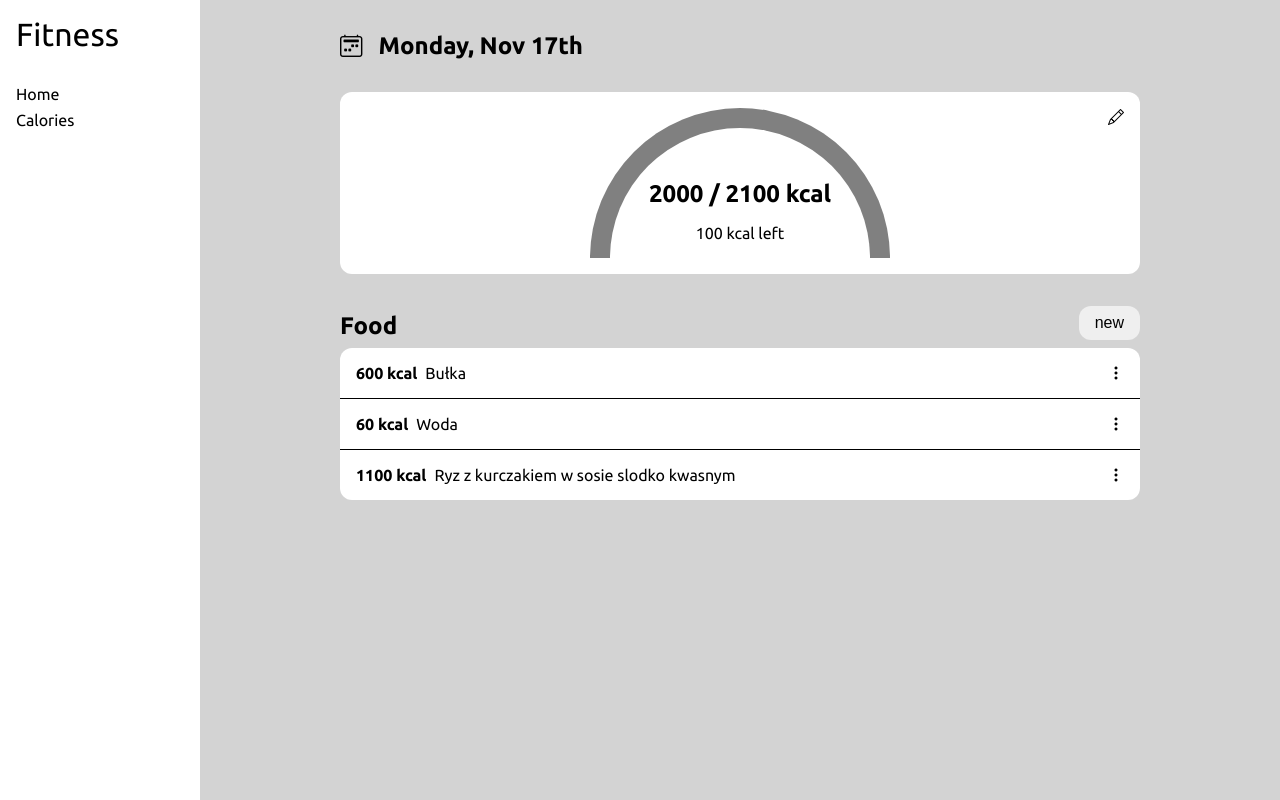
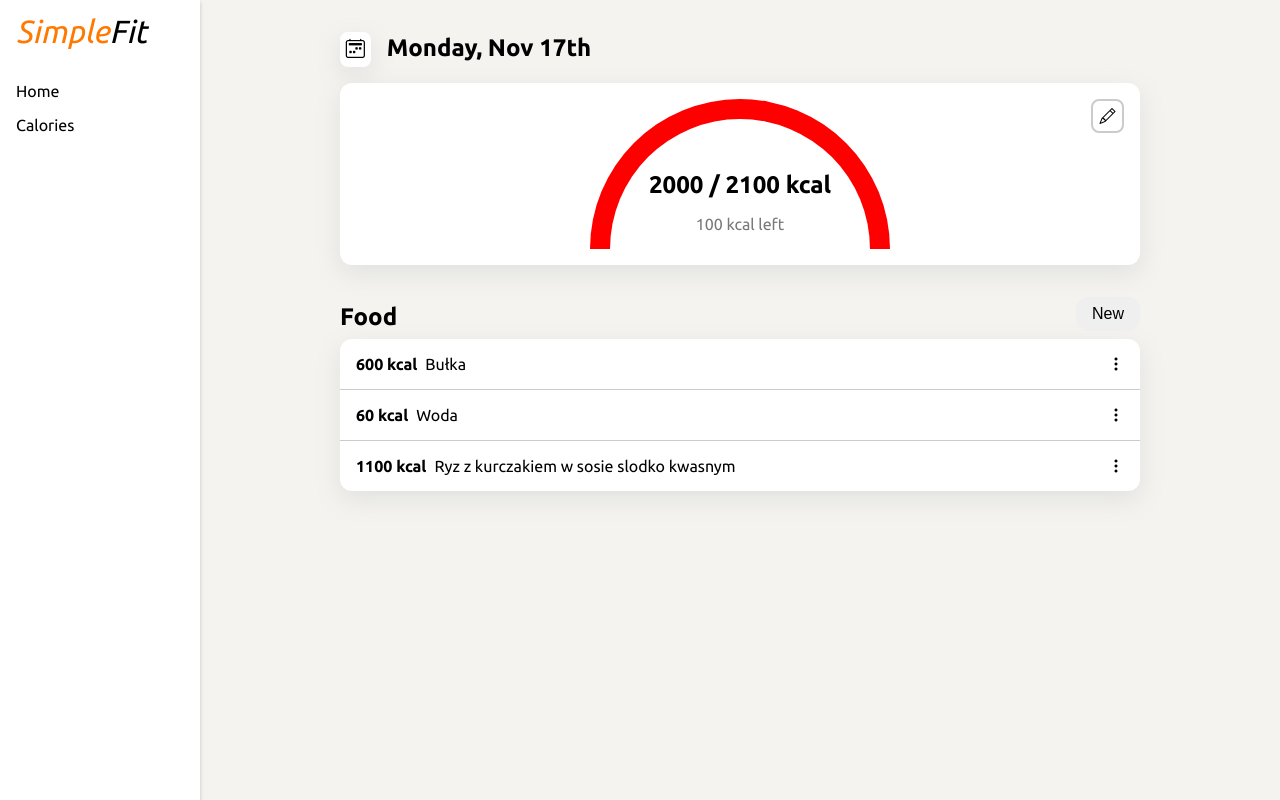
Before and after one commit to E-Ciesielski/simple-fitness, a React (Vite) app: page /calories in a window 1280 px wide. Built offline with nearby package versions, Linux system fonts and the light colour scheme.

Commit message:
style date picker

```diff
--- a/src/features/calories/CaloriesPage.css
+++ b/src/features/calories/CaloriesPage.css
@@ -10,11 +10,44 @@
 
 .date__icon {
     display: inline-block;
-    font-size: 1.4rem;
+    font-size: 1.2rem;
+    background-color: var(--c-bg-secondary);
+    padding: .3em;
+    border-radius: 8px;
+    box-shadow: rgba(149, 157, 165, 0.2) 0px 8px 24px;
+    cursor: pointer;
+}
+
+.date-picker {
+    position: absolute;
+    z-index: 1000;
+    padding: 1em;
+    display: none;
+    min-width: 300px;
+    max-width: 400px;
+    margin-top: .5rem;
+    border: solid 1px var(--c-accent);
+}
+
+.date-picker.date-picker--active {
+    display: block;
+}
+
+.date-picker__input {
+    width: 100%;
+    margin-bottom: 1rem;
+    text-align: center;
+    font-size: 1rem;
+}
+
+.date-picker__actions {
+    display: flex;
+    justify-content: start;
+    gap: 1rem;
 }
 
 .calories {
-    margin: 2rem 0;
+    margin: 1rem 0 2rem 0;
     padding: 1em;
     position: relative;
 }
@@ -27,6 +60,7 @@
 .calories__text-secondary {
     margin: 0;
     margin-bottom: 1rem;
+    color: var(--c-text-secondary);
 }
 
 .calories__settings {
@@ -34,11 +68,15 @@
     position: absolute;
     right: 1rem;
     top: 1rem;
+    padding: .4em;
+    border-radius: 8px;
+    border: solid 2px var(--c-accent);;
 }
 
 .card {
     background-color: var(--c-bg-secondary);
     border-radius: 12px;
+    box-shadow: rgba(149, 157, 165, 0.2) 0px 8px 24px;
 }
 
 .calories__progress {
@@ -46,7 +84,7 @@
     height: 150px;
     border-top-left-radius: 150px;
     border-top-right-radius: 150px;
-    border: 20px solid gray;
+    border: 20px solid red;
     border-bottom: 0;
     display: flex;
     flex-direction: column;
@@ -61,7 +99,7 @@
 
 .food-item {
     padding: 1em 1em;
-    border-bottom: 1px black solid;
+    border-bottom: 1px var(--c-accent) solid;
     display: flex;
     justify-content: space-between;
 }
@@ -92,6 +130,29 @@
     font-size: 1rem;
 }
 
+.btn--primary {
+    background-color: var(--c-primary);
+    color: var(--c-text-2);
+}
+
+.btn--secondary {
+    background-color: var(--c-secondary);
+    color: var(--c-text);
+}
+
+input[type="date"]::-webkit-inner-spin-button,
+input[type="date"]::-webkit-calendar-picker-indicator {
+  display: none;
+  -webkit-appearance: none;
+}
+
+.input {
+    padding: .5em;
+    border-radius: 12px;
+    border: 1px solid var(--c-accent);
+    outline: none;
+}
+
 @media(min-width: 1000px) {
     .calories-page {
         max-width: 800px;
--- a/src/features/calories/CaloriesPage.tsx
+++ b/src/features/calories/CaloriesPage.tsx
@@ -1,10 +1,31 @@
+import { useState } from "react";
 import "./CaloriesPage.css";
 
 export default function CaloriesPage() {
+  const [showDatePicker, setShowDatePicker] = useState(false);
+
+  function toggleDatePicker() {
+    setShowDatePicker(!showDatePicker);
+  }
+
   return (
     <div className="calories-page">
       <div className="date">
-        <i className="bi bi-calendar2-week date__icon"></i>
+        <i
+          className="bi bi-calendar2-week date__icon"
+          onClick={toggleDatePicker}
+        ></i>
+        <div
+          className={
+            (showDatePicker ? "date-picker--active " : "") + "date-picker card"
+          }
+        >
+          <input type="date" className="input date-picker__input" />
+          <div className="date-picker__actions">
+            <button className="btn btn--secondary">Cancel</button>
+            <button className="btn btn--primary">Done</button>
+          </div>
+        </div>
         <h2 className="date__text">Monday, Nov 17th</h2>
       </div>
       <div className="calories card">
@@ -16,7 +37,7 @@ export default function CaloriesPage() {
       </div>
       <div className="food-header">
         <h2 className="food-header__text">Food</h2>
-        <button className="btn">new</button>
+        <button className="btn">New</button>
       </div>
       <ul className="card food-list">
         <li className="food-item">
--- a/src/index.css
+++ b/src/index.css
@@ -1,10 +1,13 @@
 @import "../node_modules/bootstrap-icons/font/bootstrap-icons.css";
 
 :root {
-	--c-bg-primary: #d3d3d3;
-	--c-bg-secondary: white;
+	--c-bg-primary: #f4f3ef;
+	--c-bg-secondary: WHITE;
 	--c-primary: #FF7900;
+	--c-accent: #CBCBCB;
+	--c-secondary: #CBCBCB;
 	--c-text: black;
+	--c-text-2: white;
 	--c-text-secondary: #797979;
 }
 
--- a/src/layouts/AppLayout.css
+++ b/src/layouts/AppLayout.css
@@ -1,24 +1,30 @@
 .logo {
     font-size: 2rem;
+    font-style: italic;
+}
+
+.logo--primary {
+    color: var(--c-primary);
 }
 
 .nav {
     margin-top: 2rem;
     display: flex;
     flex-direction: column;
-    gap: .5rem;
+    gap: 1rem;
 }
 
 .nav__icon {
     font-size: 2rem;
     position: absolute;
-    top: 1rem;
+    top: .8rem;
     right: 1rem;
 }
 
 .nav__wrapper {
-    padding: 1em;
+    padding: .8em 1em;
     background-color: var(--c-bg-secondary);
+    box-shadow: 0 2px 4px 0 rgba(0,0,0,.2);
 }
 
 .nav--hide {
--- a/src/layouts/AppLayout.tsx
+++ b/src/layouts/AppLayout.tsx
@@ -12,7 +12,7 @@ export default function AppLayout() {
     <div className="main-layout">
       <div className="nav__wrapper">
         <NavLink to="/" className="logo">
-          Fitness
+          <span className="logo--primary">Simple</span>Fit
         </NavLink>
         <nav className={showNav ? "nav" : "nav nav--hide"}>
           <NavLink to="/">Home</NavLink>
```
